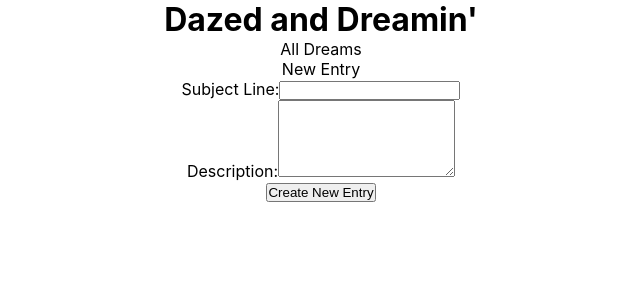
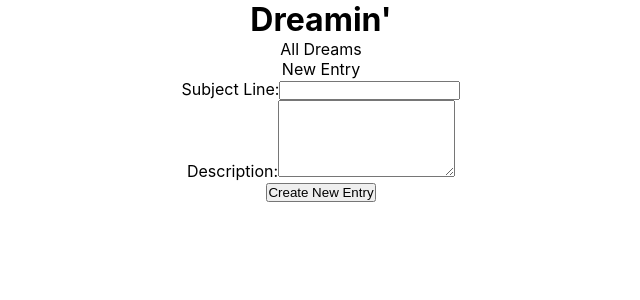
Before and after one commit to gabs-v/Dream, a React (Create React App) app in the folder client/: page /new in a window 1280 px wide. Shown: the top 300 px of the page, without its empty margins (319-959 px from the left). Built offline with nearby package versions, Linux system fonts and the light colour scheme.

Commit message:
New component

```diff
--- a/client/src/components/New.js
+++ b/client/src/components/New.js
@@ -1,15 +1,14 @@
-import React,{useState, useEffect} from 'react'
+import React,{useState} from 'react'
 import axios from 'axios'
 
 const New = (props) => {
-    const {dreamList, setDreamList} = props;
     const [subjectLine, setSubjectLine] = useState('');
     const [description,setDescription] = useState('');
 
     const submitHandler = (e) => {
         e.preventDefault();
 
-        axios.post("http//localhost:8000/api/dreams", {
+        axios.post("http://localhost:8000/api/dreams", {
             subjectLine,
             description
         })
@@ -17,7 +16,6 @@ const New = (props) => {
             console.log(res)
             console.log(res.data)
 
-            setDreamList([...dreamList, res.data])
             setDescription('');
             setSubjectLine('');
         })
@@ -27,7 +25,7 @@ const New = (props) => {
     return (
         <div>
             <div className='navBar'>
-                <h1>Dazed and Dreamin'</h1>
+                <h1>Dreamin'</h1>
                 <ul>
                     <li> All Dreams </li>
                     <li> New Entry </li>
```
Also changed, not shown: 1 other file (tests, documents, lock files or other folders).
